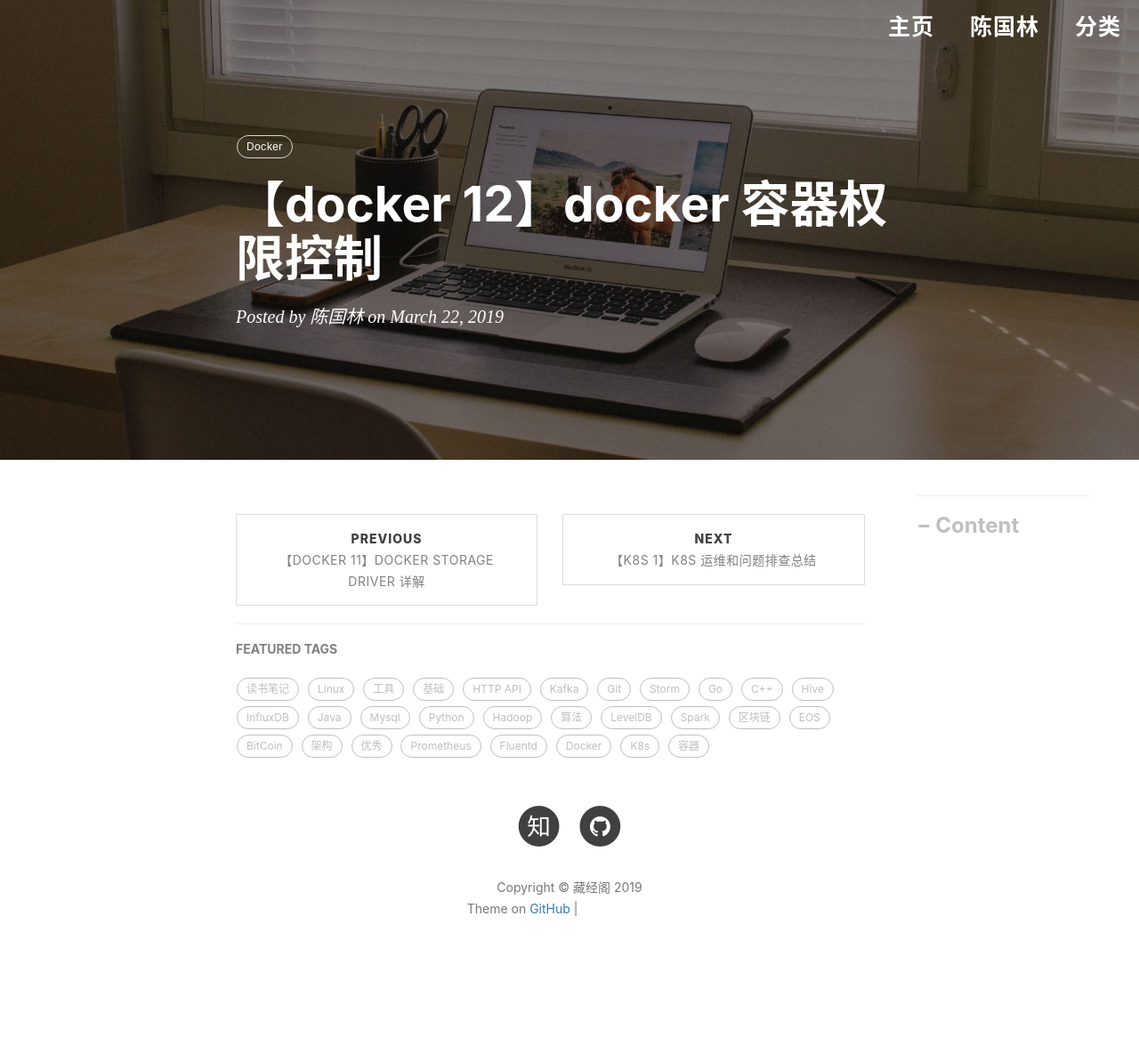
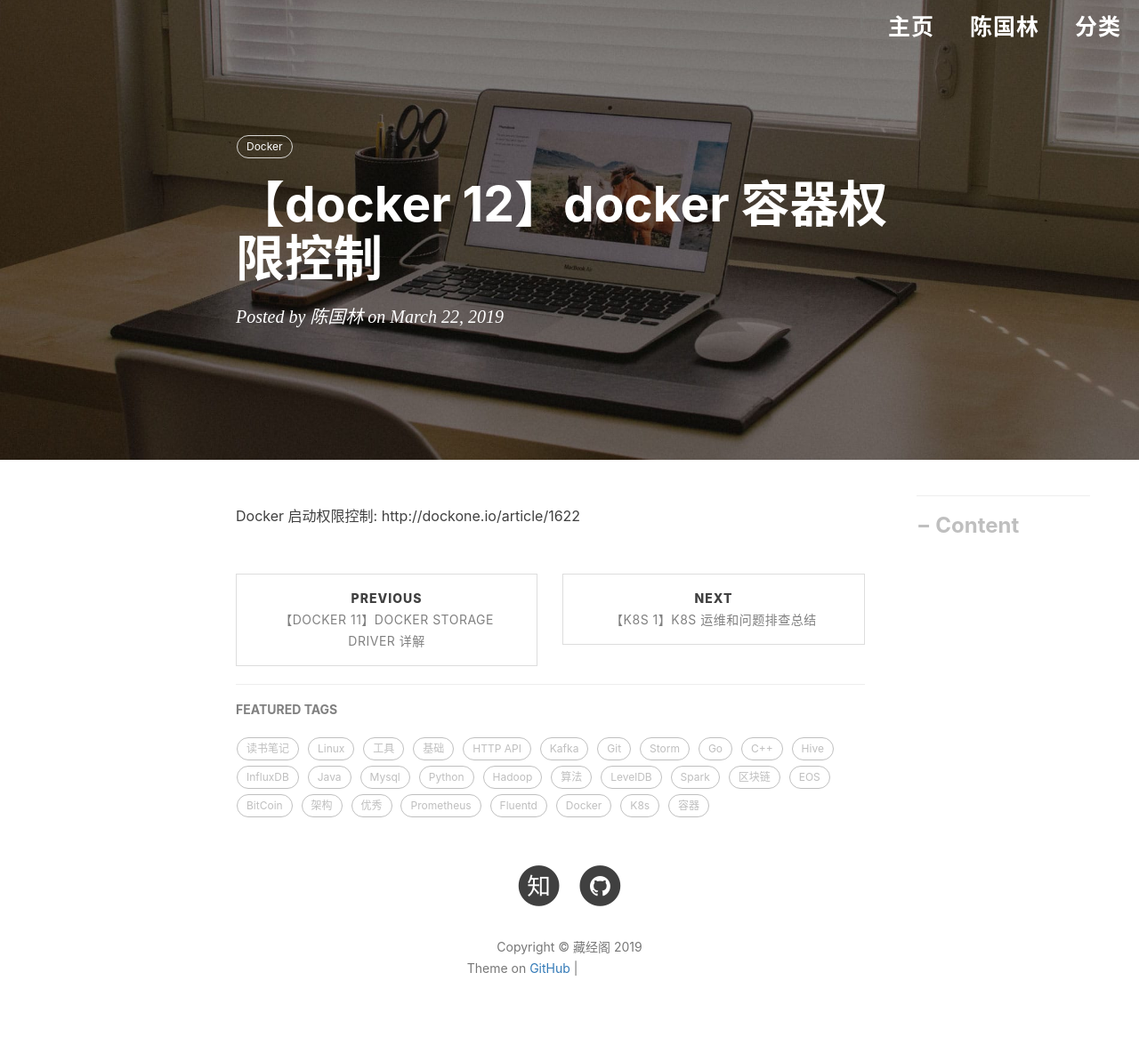
Before and after one commit to engru/chenguolin.github.io, a Jekyll site: the page built from _posts/2019-03-22-【Docker-12】Docker 容器权限控制.md, in a window 1280 px wide. Shown: the whole page at 89% size. Built offline with Jekyll 4.4.1, drawn with Linux system fonts in a browser that asks for light colours; nearby versions of some CDN libraries; comment, search, counter and statistics services are not loaded; before the commit the page ends 1126 px from its top, so only the background shows below that; grey boxes are pictures that could not be loaded.

Commit message:
Update 2019-03-22-【Docker-12】Docker 容器权限控制.md

```diff
--- a/_posts/2019-03-22-【Docker-12】Docker 容器权限控制.md
+++ b/_posts/2019-03-22-【Docker-12】Docker 容器权限控制.md
@@ -5,3 +5,5 @@ author: 陈国林 # 作者
 tags:          #标签
     - Docker
 ---
+
+Docker 启动权限控制: http://dockone.io/article/1622
```
